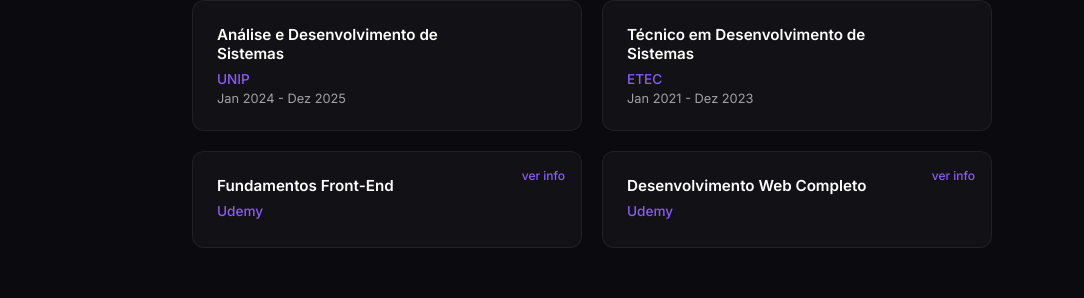
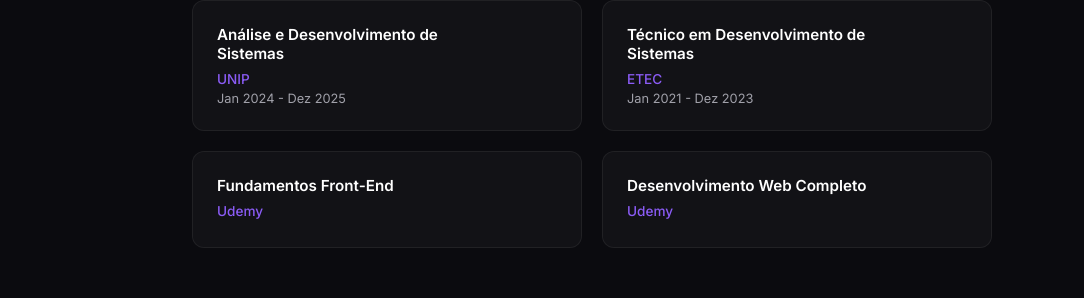
Before and after one commit to anaalmeida-v/ana_portfolio, a React (Vite) app in the folder frontend/: page / in a window 1280 px wide. Shown: the part 2728-3026 px from the top of the page, without its empty margins (48-1132 px from the left). Built offline with nearby package versions, Linux system fonts and the light colour scheme.

Commit message:
fix(front): remove infos desnecessarias

```diff
--- a/frontend/src/components/Home.jsx
+++ b/frontend/src/components/Home.jsx
@@ -243,9 +243,6 @@
           <div className="education-grid">
             {education.map((item) => (
               <div key={item.title} className="education-card">
-                {item.link && (
-                  <a href="#" className="education-link">ver info</a>
-                )}
                 <h3 className="education-title">{item.title}</h3>
                 <p className="education-institution">{item.institution}</p>
                 {item.period && (
```
